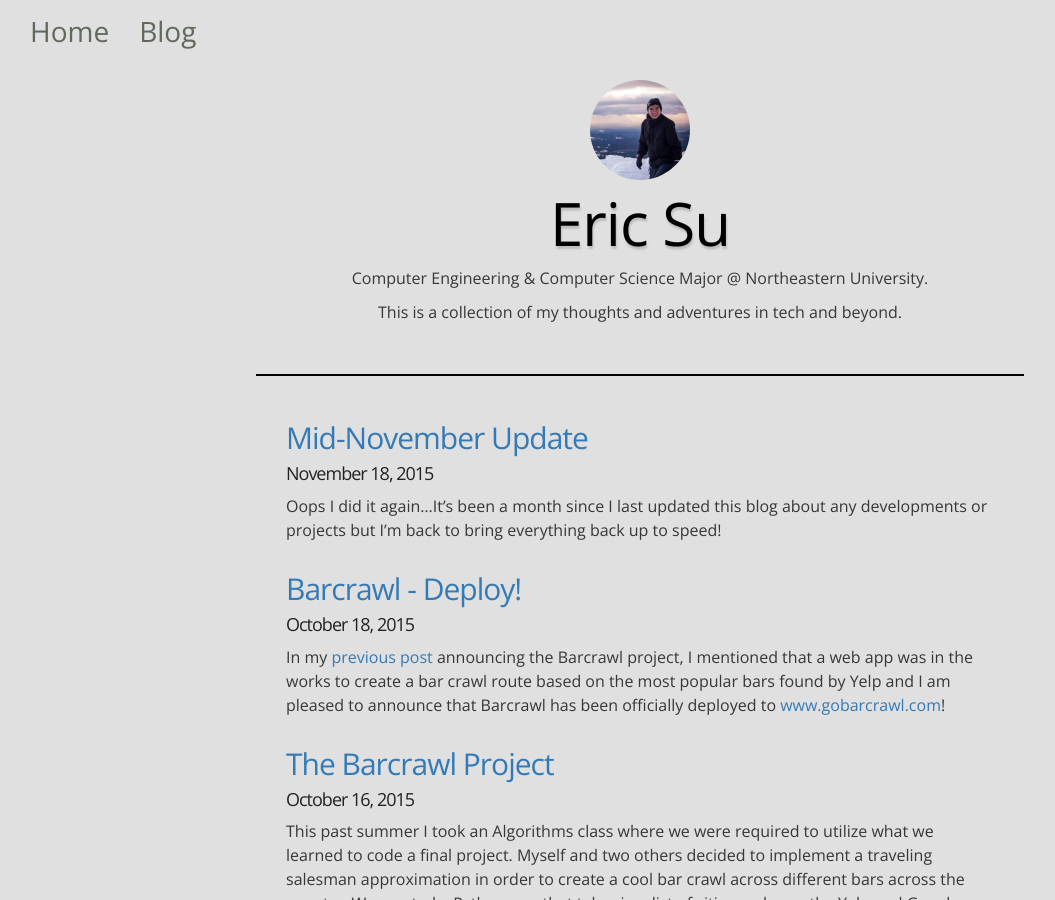
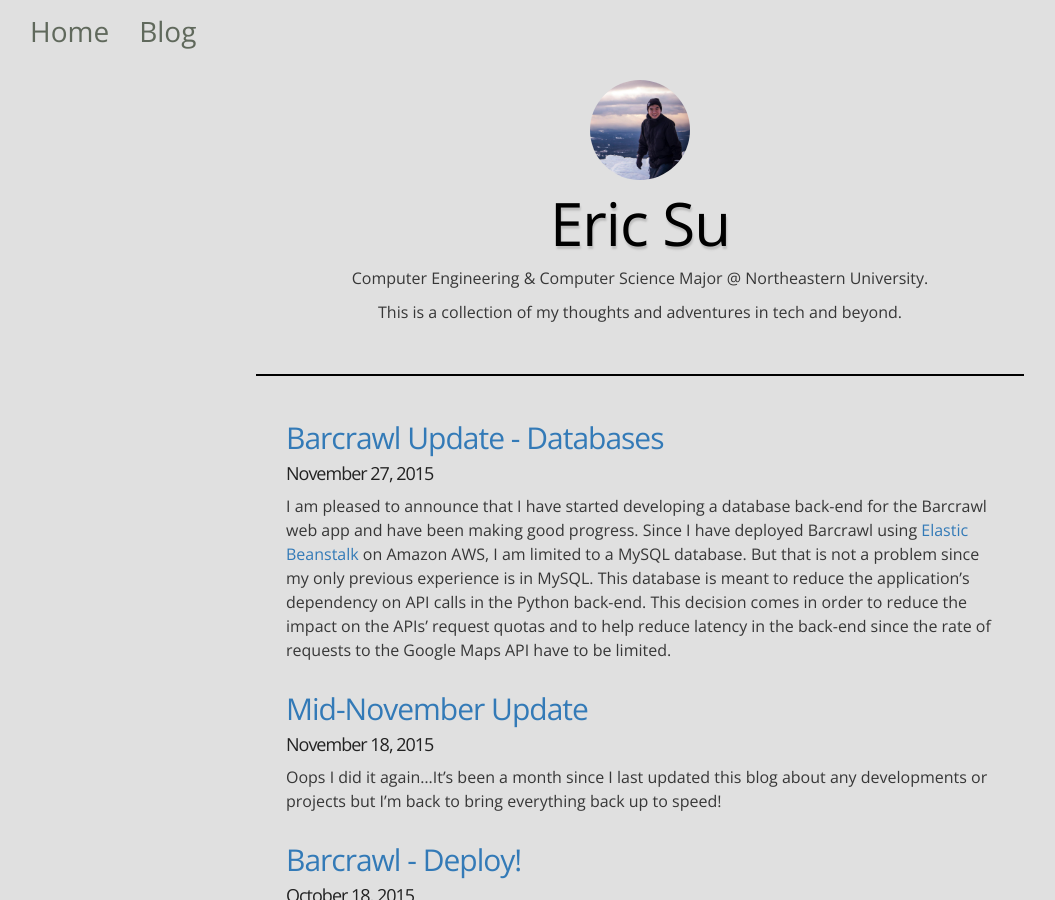
Before and after one commit to eric-cc-su/eric-cc-su.github.io, a Jekyll site: the page built from blog/index.html, in a window 1280 px wide and 900 px high. Shown: the whole window, without its empty margins (0-1055 px from the left). Built offline with Jekyll 4.4.1, drawn with Linux system fonts in a browser that asks for light colours; the list of posts is cut into pages by our own code; some of the changed text lies outside the part shown.

Commit message:
new blog post

```diff
--- a/_data/tags.yml
+++ b/_data/tags.yml
@@ -133,3 +133,12 @@
 
 - slug: co-op
   name: Co op
+
+- slug: database
+  name: Database
+
+- slug: mysql
+  name: Mysql
+
+- slug: back-end
+  name: Back end
--- /dev/null
+++ b/_posts/2015-11-27-Barcrawl-database-announcement.md
@@ -0,0 +1,22 @@
+---
+title: Barcrawl Update - Databases
+category: tech
+tags: [barcrawl, database, mysql, back-end]
+---
+
+I am pleased to announce that I have started developing a database back-end for
+the Barcrawl web app and have been making good progress. Since I have deployed
+Barcrawl using [Elastic Beanstalk](https://aws.amazon.com/elasticbeanstalk/)
+ on Amazon AWS, I am limited to a MySQL database. But that is not a problem
+ since my only previous experience is in MySQL. This database is meant to
+ reduce the application's dependency on API calls in the Python back-end. This
+ decision comes in order to reduce the impact on the APIs' request quotas and
+ to help reduce latency in the back-end since the rate of requests to
+ the Google Maps API have to be limited.
+
+The database setup currently has three tables for cities, bars and distance
+vectors. In order to keep results up-to-date, bars are only requested for
+cities that have not been updated in the past month, or that do not have enough
+bar entries saved in the database. Distance vectors between bars are also saved
+to reduce the need to ask Google Maps for directions data. Once the database
+has been fully implemented and tested I plan to fully explain its layout.
```
Also changed, not shown: blog/tag/back-end.md (added, +5 -0 lines), blog/tag/database.md (added, +5 -0 lines), blog/tag/mysql.md (added, +5 -0 lines).
